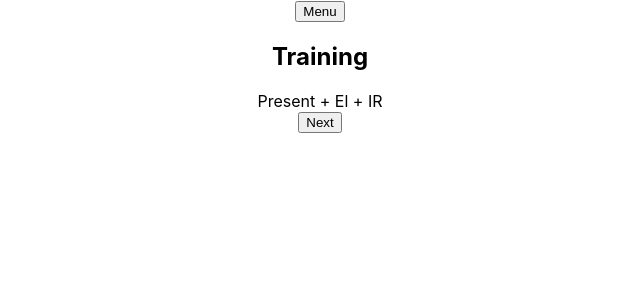
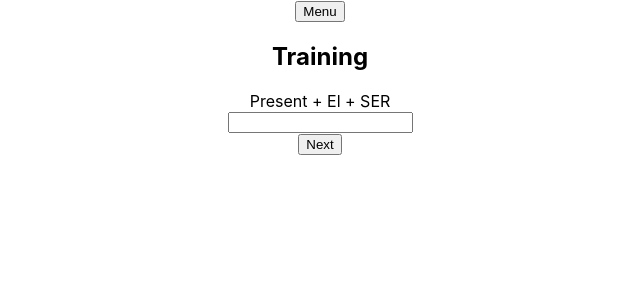
Before and after one commit to clement-perrier/conjugation-app-front, a React (Create React App) app: page /training in a window 1280 px wide. Shown: the top 300 px of the page, without its empty margins (320-960 px from the left). Built offline with nearby package versions, Linux system fonts and the light colour scheme.

Commit message:
Training + results

```diff
--- a/src/App.js
+++ b/src/App.js
@@ -4,9 +4,7 @@ import Home from './pages/Home/home';
 import Summary from './pages/Summary/summary';
 import { useState } from 'react';
 import {ConjugationGridListContext} from './contexts/conjugation-grid-list-context';
-import { QuestionContext } from './contexts/question-context';
 import { ConjugationService } from './services/conjugation-services';
-import ShuffleArray from './utils/shuffle';
 import Training from './pages/Training/training';
 
 export default function App() {
@@ -17,22 +15,16 @@ export default function App() {
 
   const [conjugationGridList, setConjugationGridList] = useState(initialConjugationGridList);
 
-  const initialQuestions = ShuffleArray(conjugationService.GetQuestions());
-
-  const [questions, setQuestions] = useState(initialQuestions);
-
   console.log();
 
   return (
     <div className="App">
       <ConjugationGridListContext.Provider value={conjugationGridList}>
-        <QuestionContext.Provider value={questions}>
-          <Routes>
-            <Route path="/" element={<Home/>}></Route>
-            <Route path="/summary" element={<Summary />}></Route>
-            <Route path="/training" element={<Training />}></Route>
-          </Routes>
-        </QuestionContext.Provider>
+        <Routes>
+          <Route path="/" element={<Home/>}></Route>
+          <Route path="/summary" element={<Summary />}></Route>
+          <Route path="/training" element={<Training />}></Route>
+        </Routes>
       </ConjugationGridListContext.Provider>
     </div>
   );
--- a/src/pages/Summary/summary.js
+++ b/src/pages/Summary/summary.js
@@ -10,7 +10,7 @@ export default function Summary () {
     return (
         <>
             <HomeButton/>
-            <h2>Let's learn the present of the three most used verbsData in Spanish:</h2>
+            <h2>Let's learn the present of the three most used verbs in Spanish:</h2>
             {
                 conjugationGridList.map(grid =>
                     <ConjugationGrid
--- a/src/pages/Training/training.js
+++ b/src/pages/Training/training.js
@@ -1,44 +1,91 @@
-import { useContext, useState } from "react"
-import { QuestionContext } from "../../contexts/question-context"
+import {  useState } from "react"
 import HomeButton from '../../components/HomeButton/home-button';
 import { Link } from "react-router-dom";
+import { ConjugationService } from '../../services/conjugation-services';
 
 export default function Training() {
 
-    const questions = useContext(QuestionContext);
+    const conjugationService = ConjugationService();
+    const [questions, setQuestions] = useState(conjugationService.GetQuestions());
+
     const [currentIndex, setCurrentIndex] = useState(0);
     const currentQuestion = questions[currentIndex];
+    const totalQuestions = questions.length;
+    const endOfTraining = currentIndex === totalQuestions - 1;
+    const goodAnswers = questions.filter(question => question.answer === question.givenAnswer).length;
 
-    console.log(currentIndex);
+    const [currentAnswer, setCurrentAnswer] = useState('');
 
-    function next(){
+    const [isViewResults, setIsViewResults] = useState(false);
+
+    function next(e){
+        e.preventDefault();
+        const nextQuestions = questions.map(question => {
+            if(question.id === currentQuestion.id){
+                return {
+                    ...question,
+                    givenAnswer: currentAnswer
+                }
+            } else {
+                return question;
+            }
+        })
+        setQuestions(nextQuestions);
+        setCurrentAnswer('');
         setCurrentIndex(currentIndex + 1);
+    }
+
+    function onChange(e){
+        setCurrentAnswer(e.target.value);
+    }
+
+    function seeResults(){
+        setIsViewResults(true);
+    }
+
+    function restartTraining(){
+        setQuestions(conjugationService.GetQuestions());
+        setCurrentIndex(0);
+        setCurrentAnswer('');
+        setIsViewResults(false);
     }
 
     return(
         <>
         <HomeButton/>
         <h2>Training</h2>
-        <Question question={currentQuestion} />
         {
-            currentIndex < questions.length - 1 ?
-                <button onClick={next}>Next</button>
-                :
-                <Link to="/summary">
-                    <button>
-                        End
-                    </button>
-                </Link>
+            isViewResults ?
+            <div>
+                <table>
+                    <tbody>
+                        {questions.map(question =>
+                            <tr key={question.id} style={{backgroundColor: question.answer === question.givenAnswer ? 'green' : 'red'}}>
+                                <td>{question.answer}</td>
+                                <td>{question.givenAnswer}</td>
+                            </tr>
+                        )}
+                    </tbody>
+                </table>
+                Score: {goodAnswers + '/' + totalQuestions}
+                <br />
+                <button onClick={restartTraining}>Restart training</button>
+            </div>
+            :
+            <form onSubmit={endOfTraining ? seeResults : next}>
+                { currentQuestion.tense + " + " + currentQuestion.pronoun + " + " + currentQuestion.verb }
+                <br/>
+                <input type="text" required value={currentAnswer} onChange={onChange}/>
+                <br/>
+                {
+                    endOfTraining ?
+                    <button>See results</button>
+                    :
+                    <button>Next</button>
+                }
+            </form>
         }
         </>
     )
 
 }
-
-function Question({question}){
-    return(
-        <div>
-            {question.tense + " + " + question.pronoun + " + " + question.verb}
-        </div>
-    )
-}
--- a/src/services/conjugation-services.js
+++ b/src/services/conjugation-services.js
@@ -3,7 +3,7 @@ import verbsData from '../data/verbs.json';
 import tensesData from '../data/tenses.json';
 import conjugationsData from '../data/conjugations.json';
 import pronounsData from '../data/pronouns.json';
-
+import ShuffleArray from '../utils/shuffle';
 
 export function ConjugationService(){
 
@@ -39,14 +39,16 @@ export function ConjugationService(){
             conjugations.forEach(conjugation => {
                 const pronoun = GetPronoun(conjugation.pronoun);
                 questions.push({
+                    id: conjugation.id,
                     tense: tense,
                     verb: verb,
                     pronoun: pronoun,
-                    answer: conjugation.name
+                    answer: conjugation.name,
+                    givenAnswer: ''
                 })
             })
         });
-        return questions;
+        return ShuffleArray(questions);
     }
 
     function GetVerb(id){
```
